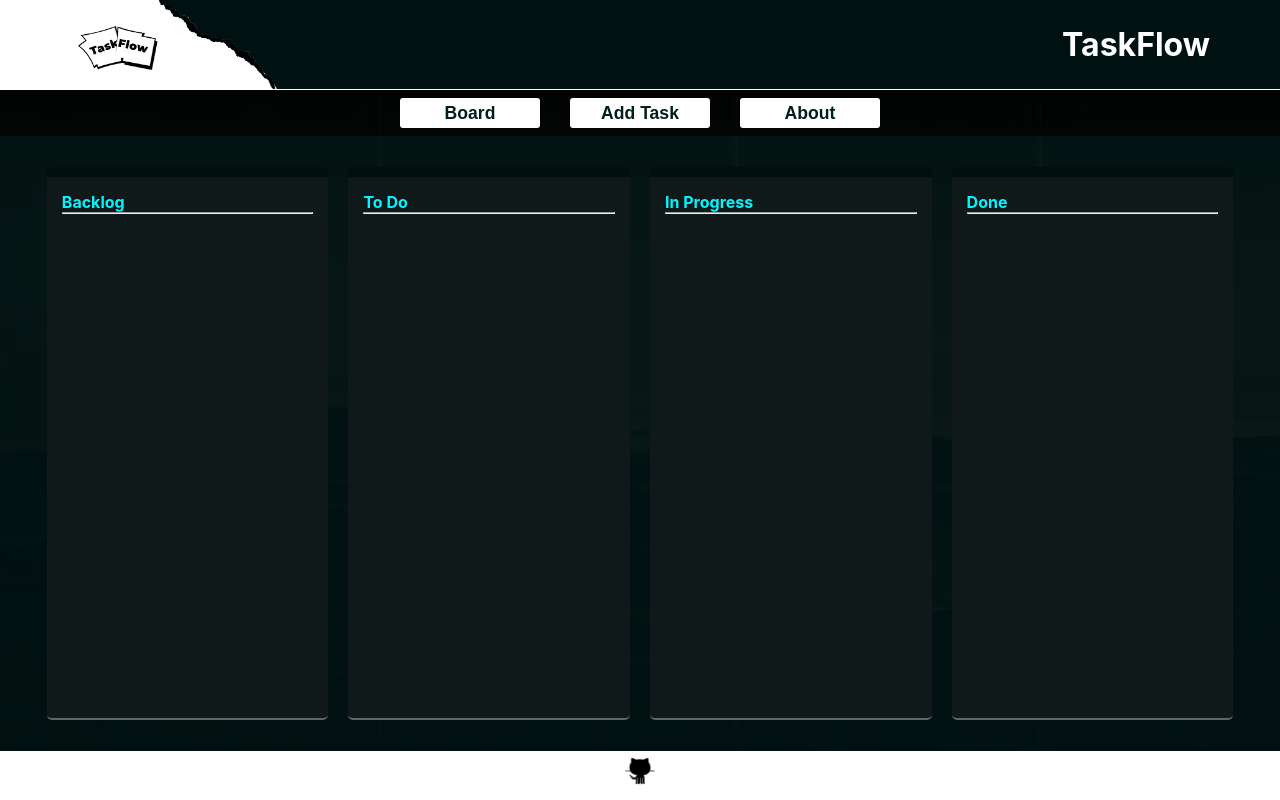
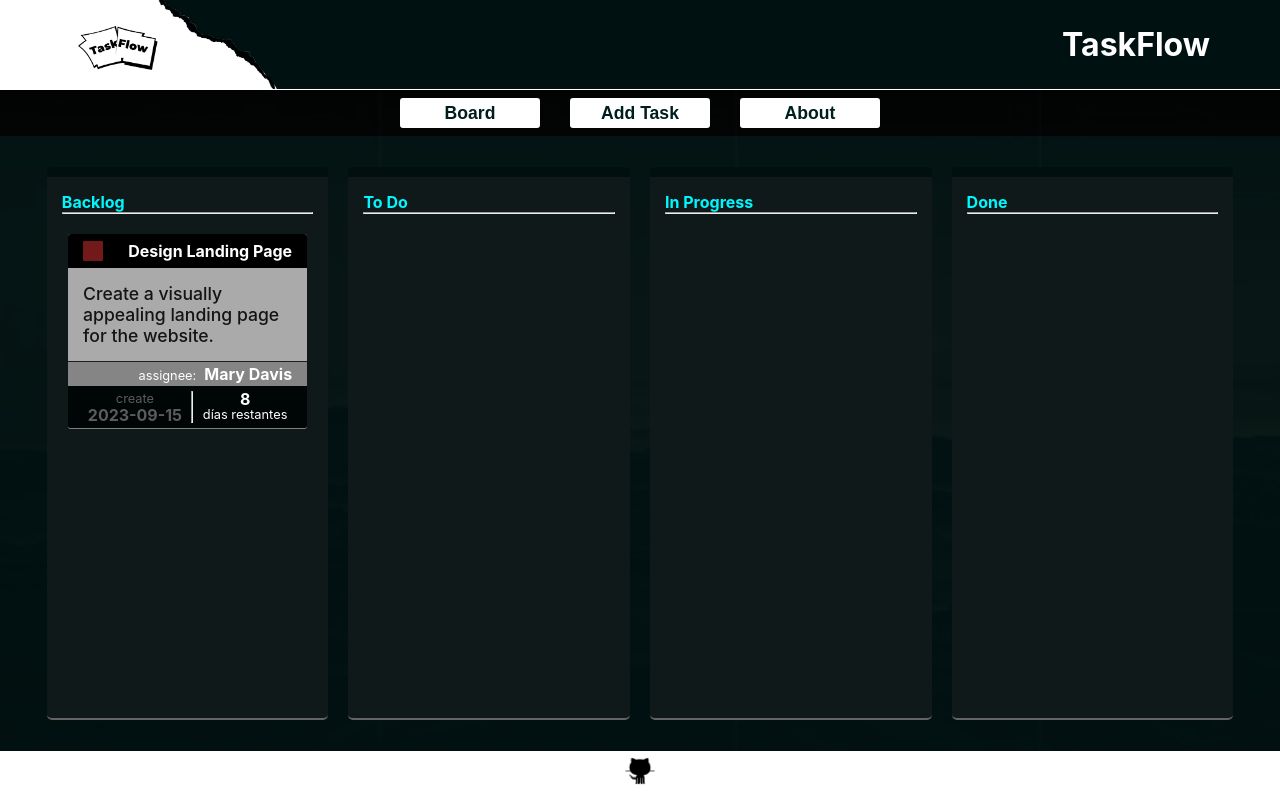
Before and after one commit to as-Solo/lab-kanban-board, a React (Vite) app: page / in a window 1280 px wide. Built offline with nearby package versions, Linux system fonts and the light colour scheme.

Commit message:
pruebas de diseño

```diff
--- a/src/components/Board.jsx
+++ b/src/components/Board.jsx
@@ -2,7 +2,37 @@ function Board(props) {
   return (
     <div id="board">
       {/* Evidentemente esto se convertiran en componentes, pero para hacerme una idea */}
-      <div className="columna">Backlog <hr /></div>
+      {/*
+      No me termina de convencar la ficha, he estadop mirando como lo tienen en trello, molaria que
+      dejasemos la ficha mucho mas minimalista solo con la tarea, la breve descripcion y los dias
+      restantes y que si pinchas en ella salga una ampliacion de la ficha con toda la info.
+      */}
+      <div className="columna">Backlog <hr />
+        <div className="columnaContenido">
+          <div className="ficha">
+            <div className="fichaHeader">
+              <div className="prioridad"></div>
+              <div className="Tarea">Design Landing Page</div>
+            </div>
+            <div className="descripcion">Create a visually appealing landing page for the website.</div>
+            <div className="asignado">
+              <p>assignee:</p>
+              <p>Mary Davis</p>
+            </div>
+            <div className="fichaFaldon">
+              <div className="fechaCreacion fechas">
+                <p className="detalle">create</p>
+                <p>2023-09-15</p>
+              </div>
+              <hr />
+              <div className="tiempoRestante fechas">
+                <p>8</p>
+                <p className="detalle">días restantes</p>
+              </div>
+            </div>
+          </div>
+        </div>
+      </div>
       <div className="columna">To Do <hr /></div>
       <div className="columna">In Progress <hr /></div>
       <div className="columna">Done <hr /></div>
--- a/src/index.css
+++ b/src/index.css
@@ -124,3 +124,81 @@
   border-top: solid 10px rgba(0, 15, 15, 0.952);
   border-bottom: rgb(100, 100, 100) solid 2px;
 }
+
+.columnaContenido{
+  padding-top: 20px;
+  display: flex;
+  flex-direction: column;
+  justify-content: center;
+  align-items: center;
+}
+
+.ficha{
+  width: 95%;
+  background-color: rgb(170, 170, 170);
+  border-radius: 3px;
+  overflow: hidden;
+  border-bottom: solid 1px rgb(126, 126, 126);
+}
+
+.fichaHeader{
+  display: flex;
+  justify-content: space-between;
+  background-color: black;
+  color: white;
+  padding: 7px 15px;
+}
+
+.prioridad{
+  background-color: rgb(114, 26, 26);
+  width: 20px;
+  border-radius: 1px;
+}
+
+.descripcion{
+  padding: 15px 15px;
+  color: rgb(20, 20, 20);
+  font-weight: 500;
+  font-size: 1.1rem;
+}
+
+.asignado{
+  padding:2px 15px;
+  display: flex;
+  justify-content: flex-end;
+  align-items: baseline;
+  background-color: #858585;
+  color: white;
+  gap: 8px;
+  border-top: solid 1px rgb(30, 30, 30);
+}
+
+.asignado p:first-child{
+  font-size: .8rem;
+  font-weight: 400;
+}
+
+.fichaFaldon{
+  padding: 5px 15px;
+  display: flex;
+  justify-content: space-around;
+  background-color: rgb(0, 5, 5);
+}
+
+.fechas{
+  display: flex;
+  flex-direction: column;
+  justify-content: center;
+  align-items: center;
+  line-height: 1rem;
+  color: white;
+}
+
+.detalle{
+  font-size: .8rem;
+  font-weight: 400;
+}
+
+.fechaCreacion{
+  color: #5c5c5c;
+}
```
